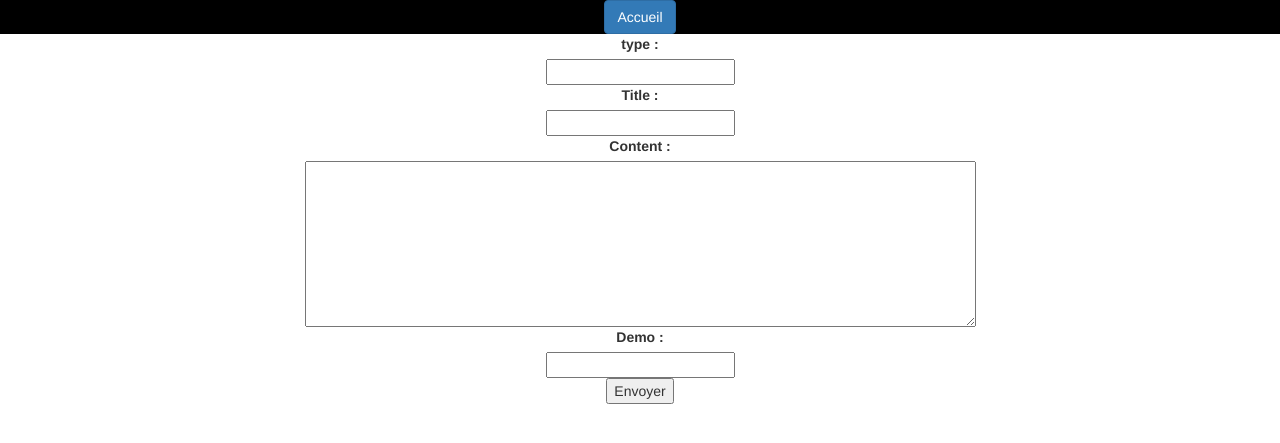
After one commit to charles4nier/le_memento_des_simploniens, a PHP site: page /portfolio_angularJs/view/newArticle.php in a window 1280 px wide. The commit adds this page. Shown: the top 443 px of the page. Run offline with PHP 8.4, Linux system fonts and the light colour scheme; some libraries are stand-ins or nearby versions.

Commit message:
Version 7 :

```diff
--- a/modele/translateToJSON.php
+++ b/modele/translateToJSON.php
@@ -16,7 +16,8 @@ while($data = $db->fetch()) {
     $jsonObject .= ",";
   }
 
-  $jsonObject .= '{"type" : "' .$data["type"]. '",';
+  $jsonObject .= '{"id" : "' .$data["id"]. '",';
+  $jsonObject .= '"type" : "' .$data["type"]. '",';
   $jsonObject .= '"title" : "' .$data["title"]. '",';
   $jsonObject .= '"content" : "' .$data["content"]. '",';
   $jsonObject .= '"demo" : "' .$data["demo"]. '"}';
--- a/view/header.php
+++ b/view/header.php
@@ -19,7 +19,7 @@
         if($adminConnected) {
       ?>
       <a href="view/unset.php"><button type="button" name="button" class="btn btn-primary">Se déconnecter</button></a>
-      <a href="#"><button type="button" name="button" class="btn btn-primary">Nouvel article</button></a>
+      <a href=""><button type="button" name="button" class="btn btn-primary" ng-click="show = !show" ng-hide="showEditForm">Nouvel article</button></a>
       <?php
         } else {
       ?>
@@ -28,8 +28,8 @@
         }
       ?>
 
-      <nav class="flexBasis100 flexRow justifySpaceBetween container">
-        <input type="text" name="" value="" placeholder="Search">
+      <nav class="flexBasis100 flexRow justifySpaceBetween container" ng-show="!show" ng-hide="showEditForm">
+        <input type="text" name="" value="" placeholder="Search" >
         <ul class="flexRow">
           <li class="parent">HTML
             <ul>
--- /dev/null
+++ b/view/newArticle.php
@@ -0,0 +1,35 @@
+
+<!DOCTYPE html>
+<html>
+  <head>
+    <meta charset="utf-8">
+    <title>create article</title>
+    <link rel="stylesheet" href="https://maxcdn.bootstrapcdn.com/bootstrap/3.3.1/css/bootstrap.min.css">
+    <link rel="stylesheet" href="css/blog.css">
+    <link rel="stylesheet" href="css/filter.css">
+    <link rel="stylesheet" href="css/animate.css">
+    <script src="https://ajax.googleapis.com/ajax/libs/angularjs/1.4.8/angular.min.js"></script>
+  </head>
+  <body class="flexColumn" ng-app="myApp" ng-controller="accessDataBase">
+    <header class="flexRow flexWrap justifySpaceAround alignItemsCenter" >
+      <a href="../index.php"><button type="button" name="button" class="btn btn-primary">Accueil</button></a>
+    </header>
+    <main class="flexColumn perfectCenter">
+      <form class="flexColumn perfectCenter" action="../modele/create.php" method="post">
+        <label for="type">type :</label>
+        <input type="text" name="type" value="">
+
+        <label for="title">Title :</label>
+        <input type="text" name="title" value="">
+
+        <label for="content">Content :</label>
+        <textarea name="content" rows="8" cols="80"></textarea>
+
+        <label for="demo">Demo :</label>
+        <input type="text" name="demo" value="">
+
+        <input type="submit" name="submit" value="Envoyer">
+      </form>
+    </main>
+  </body>
+</html>
```
Also changed, not shown: modele/create.php (added, +21 -0 lines), view/main.php (+36 -3 lines).
